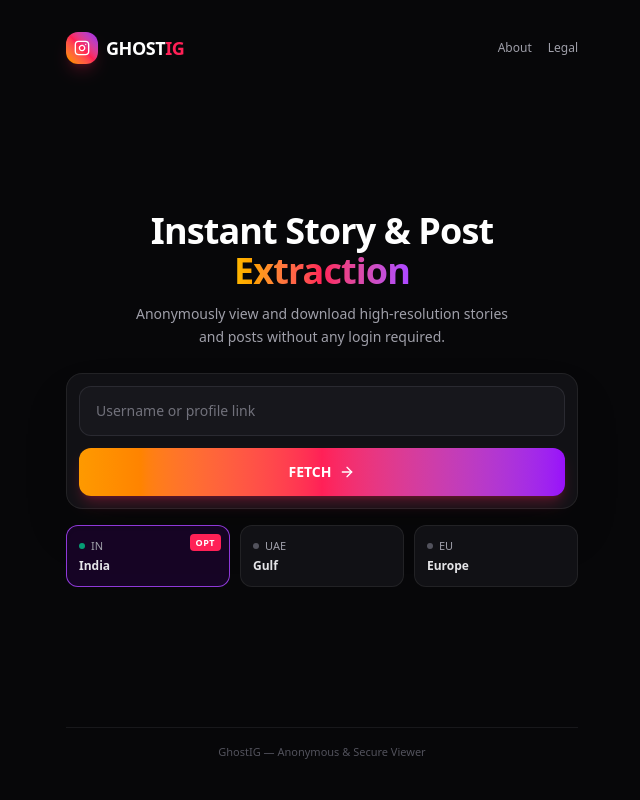
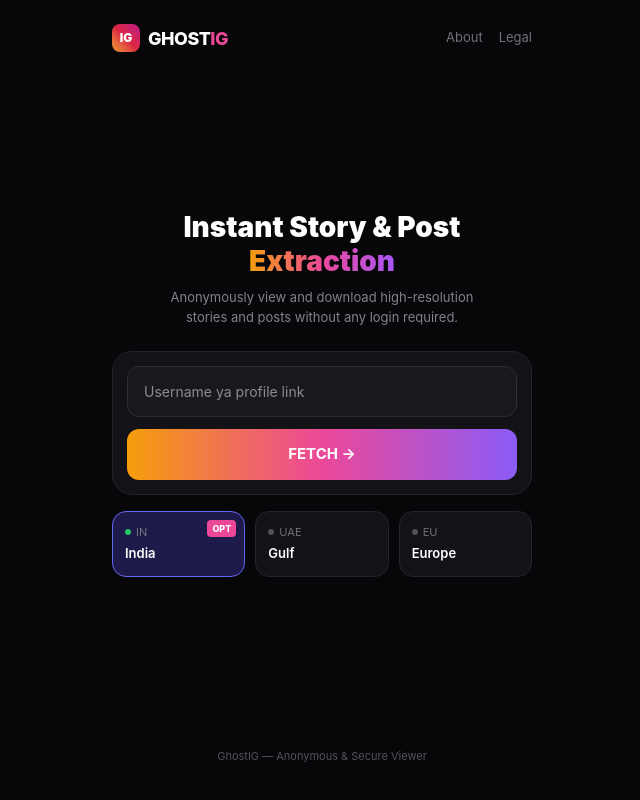
Before and after one commit to alfaazmalik88-pixel/Ghost-Ig, a React (Vite) app: page / in a window 1280 px wide. Shown: the whole page, without its empty margins (318-958 px from the left). Built offline with nearby package versions, Linux system fonts and the light colour scheme.

Commit message:
Refactor Instagram profile fetch logic and messages
Updated the Instagram username sanitization and error messages to support Hindi. Enhanced the fetch logic to handle multiple endpoints for better reliability.

```diff
--- a/src/App.tsx
+++ b/src/App.tsx
@@ -1,5 +1,4 @@
 import React, { useState } from 'react';
-import { Sparkles, Shield, Zap, Globe, ArrowRight, Instagram, Lock, RefreshCw } from 'lucide-react';
 
 export default function App() {
   const [input, setInput] = useState('');
@@ -10,16 +9,19 @@
 
   const sanitizeUsername = (raw: string) => {
     let clean = raw.trim();
-    if (clean.includes('instagram.com/')) {
-      clean = clean.split('instagram.com/')[1];
+    clean = clean.split('?')[0];
+    if (clean.includes('/')) {
+      const parts = clean.split('/').filter(Boolean);
+      clean = parts[parts.length - 1] || '';
     }
-    return clean.split('?')[0].replace(/[\\\/]/g, '').replace('@', '').trim();
+    clean = clean.replace(/[@\\\/]/g, '').trim();
+    return clean;
   };
 
   const handleFetch = async () => {
     const user = sanitizeUsername(input);
     if (!user) {
-      setError('Please enter a valid Instagram username');
+      setError('Kripya valid username enter karein');
       return;
     }
 
@@ -27,177 +29,273 @@
     setError(null);
     setProfile(null);
 
+    const igTarget = `https://www.instagram.com/api/v1/users/web_profile_info/?username=${encodeURIComponent(user)}`;
+    const endpoints = [
+      `https://api.allorigins.win/get?url=${encodeURIComponent(igTarget)}`,
+      `https://corsproxy.io/?url=${encodeURIComponent(igTarget)}`,
+      `https://api.codetabs.com/v1/proxy?quest=${encodeURIComponent(igTarget)}`
+    ];
+
+    let foundData: any = null;
+
+    for (const ep of endpoints) {
       try {
-      const target = `https://www.instagram.com/api/v1/users/web_profile_info/?username=${encodeURIComponent(user)}`;
-      const res = await fetch(`https://api.allorigins.win/get?url=${encodeURIComponent(target)}`);
+        const res = await fetch(ep, {
+          headers: {
+            'x-ig-app-id': '936619743392459',
+            'Accept-Language': 'en-US,en;q=0.9'
+          }
+        });
 
-      if (!res.ok) throw new Error('Network timeout. Please try again.');
+        if (!res.ok) continue;
 
-      const jsonWrapper = await res.json();
-      const raw = jsonWrapper.contents;
+        const text = await res.text();
+        if (!text || text.trim().length === 0) continue;
 
-      if (!raw || raw.trim().startsWith('<') || !raw.includes('data')) {
-        throw new Error('Account is private or restricted by Instagram.');
+        let parsed: any;
+        try {
+          parsed = JSON.parse(text);
+          if (parsed.contents) {
+            if (typeof parsed.contents === 'string') {
+              if (parsed.contents.trim().startsWith('<')) continue;
+              parsed = JSON.parse(parsed.contents);
+            } else {
+              parsed = parsed.contents;
+            }
+          }
+        } catch {
+          continue;
         }
 
-      const parsed = JSON.parse(raw);
-      if (!parsed.data?.user) {
-        throw new Error('Profile not found.');
+        const userData = parsed?.data?.user;
+        if (userData) {
+          foundData = userData;
+          break;
+        }
+      } catch {
+        continue;
+      }
     }
 
-      setProfile(parsed.data.user);
-    } catch (err: any) {
-      setError(err.message || 'Failed to extract profile.');
-    } finally {
     setLoading(false);
+
+    if (foundData) {
+      setProfile(foundData);
+    } else {
+      setError('Profile load nahi ho saki ya Instagram ne block kiya hai. Thodi der baad try karein.');
     }
   };
 
   return (
-    <div className="min-h-screen bg-[#070709] text-white flex flex-col items-center justify-between p-4 sm:p-6 font-sans">
+    <div style={{
+      minHeight: '100vh',
+      backgroundColor: '#070709',
+      color: '#ffffff',
+      fontFamily: '-apple-system, BlinkMacSystemFont, "Segoe UI", Roboto, sans-serif',
+      display: 'flex',
+      flexDirection: 'column',
+      justifyContent: 'space-between',
+      padding: '24px 16px',
+      boxSizing: 'border-box'
+    }}>
 
-      {/* Top Navbar */}
-      <header className="w-full max-w-lg flex items-center justify-between py-2">
-        <div className="flex items-center gap-2">
-          <div className="w-8 h-8 rounded-xl bg-gradient-to-tr from-amber-500 via-rose-500 to-purple-600 flex items-center justify-center shadow-lg shadow-rose-500/20">
-            <Instagram className="w-4 h-4 text-white" />
+      {/* Top Header */}
+      <div style={{ width: '100%', maxWidth: '420px', margin: '0 auto', display: 'flex', justifyContent: 'space-between', alignItems: 'center' }}>
+        <div style={{ display: 'flex', alignItems: 'center', gap: '8px' }}>
+          <div style={{
+            width: '28px',
+            height: '28px',
+            borderRadius: '8px',
+            background: 'linear-gradient(45deg, #f09433, #e6683c, #dc2743, #cc2366, #bc1888)',
+            display: 'flex',
+            alignItems: 'center',
+            justifyContent: 'center',
+            fontWeight: '900',
+            fontSize: '12px'
+          }}>IG</div>
+          <span style={{ fontWeight: '800', fontSize: '18px', letterSpacing: '-0.5px' }}>
+            GHOST<span style={{ color: '#ec4899' }}>IG</span>
+          </span>
         </div>
-          <span className="font-extrabold text-lg tracking-tight">GHOST<span className="text-rose-500">IG</span></span>
+        <div style={{ display: 'flex', gap: '16px', fontSize: '13px', color: '#71717a' }}>
+          <span style={{ cursor: 'pointer' }}>About</span>
+          <span style={{ cursor: 'pointer' }}>Legal</span>
         </div>
-        <div className="flex gap-4 text-xs font-medium text-zinc-400">
-          <button className="hover:text-white transition">About</button>
-          <button className="hover:text-white transition">Legal</button>
       </div>
-      </header>
 
-      {/* Main Container */}
-      <main className="w-full max-w-lg my-auto py-8 text-center flex flex-col items-center">
-
-        {/* Title */}
-        <h1 className="text-3xl sm:text-4xl font-black tracking-tight mb-3">
-          Instant Story & Post <br />
-          <span className="bg-gradient-to-r from-amber-400 via-rose-500 to-purple-500 bg-clip-text text-transparent">
-            Extraction
-          </span>
+      {/* Center Body */}
+      <div style={{ width: '100%', maxWidth: '420px', margin: '30px auto', textAlign: 'center' }}>
+        <h1 style={{ fontSize: '28px', fontWeight: '900', lineHeight: '1.2', margin: '0 0 10px 0' }}>
+          Instant Story & Post<br />
+          <span style={{
+            background: 'linear-gradient(90deg, #f59e0b, #ec4899, #a855f7)',
+            WebkitBackgroundClip: 'text',
+            WebkitTextFillColor: 'transparent'
+          }}>Extraction</span>
         </h1>
-        <p className="text-zinc-400 text-xs sm:text-sm max-w-sm mb-6 leading-relaxed">
+        <p style={{ color: '#82828e', fontSize: '13px', lineHeight: '1.5', margin: '0 auto 24px auto', maxWidth: '320px' }}>
           Anonymously view and download high-resolution stories and posts without any login required.
         </p>
 
         {/* Input Card */}
-        <div className="w-full bg-[#111115] border border-zinc-800/80 rounded-2xl p-3 shadow-2xl backdrop-blur-sm">
-          <div className="relative mb-3">
+        <div style={{
+          backgroundColor: '#121217',
+          border: '1px solid #23232a',
+          borderRadius: '20px',
+          padding: '14px',
+          boxSizing: 'border-box'
+        }}>
           <input
             type="text"
-              placeholder="Username or profile link"
+            placeholder="Username ya profile link"
             value={input}
             onChange={(e) => setInput(e.target.value)}
-              className="w-full bg-[#17171c] text-white text-sm px-4 py-3.5 rounded-xl border border-zinc-700/50 focus:border-rose-500 focus:outline-none transition placeholder:text-zinc-500"
+            style={{
+              width: '100%',
+              backgroundColor: '#18181f',
+              border: '1px solid #2e2e38',
+              borderRadius: '12px',
+              padding: '14px 16px',
+              color: '#ffffff',
+              fontSize: '14px',
+              marginBottom: '12px',
+              outline: 'none',
+              boxSizing: 'border-box'
+            }}
           />
-          </div>
 
           <button
             onClick={handleFetch}
             disabled={loading}
-            className="w-full py-3.5 rounded-xl font-bold text-sm text-white bg-gradient-to-r from-amber-500 via-rose-500 to-purple-600 hover:opacity-95 active:scale-[0.99] transition shadow-lg shadow-rose-500/25 flex items-center justify-center gap-2 disabled:opacity-50"
+            style={{
+              width: '100%',
+              padding: '14px',
+              borderRadius: '12px',
+              border: 'none',
+              fontWeight: '700',
+              fontSize: '15px',
+              background: 'linear-gradient(90deg, #f59e0b, #ec4899, #8b5cf6)',
+              color: '#ffffff',
+              cursor: loading ? 'not-allowed' : 'pointer',
+              opacity: loading ? 0.7 : 1,
+              transition: 'opacity 0.2s',
+              display: 'flex',
+              alignItems: 'center',
+              justifyContent: 'center',
+              gap: '6px'
+            }}
           >
-            {loading ? (
-              <>
-                <RefreshCw className="w-4 h-4 animate-spin" />
-                <span>EXTRACTING...</span>
-              </>
-            ) : (
-              <>
-                <span>FETCH</span>
-                <ArrowRight className="w-4 h-4" />
-              </>
-            )}
+            {loading ? 'FETCHING...' : 'FETCH →'}
           </button>
         </div>
 
-        {/* Region Pills */}
-        <div className="w-full grid grid-cols-3 gap-2.5 mt-4">
+        {/* Region Selector Pills */}
+        <div style={{ display: 'grid', gridTemplateColumns: 'repeat(3, 1fr)', gap: '10px', marginTop: '16px' }}>
           {[
             { id: 'India', flag: 'IN', label: 'India', opt: true },
-            { id: 'Gulf', flag: 'UAE', label: 'Gulf' },
-            { id: 'Europe', flag: 'EU', label: 'Europe' }
+            { id: 'Gulf', flag: 'UAE', label: 'Gulf', opt: false },
+            { id: 'Europe', flag: 'EU', label: 'Europe', opt: false }
           ].map((item) => (
-            <button
+            <div
               key={item.id}
               onClick={() => setRegion(item.id)}
-              className={`relative flex flex-col items-start p-3 rounded-xl border text-left transition ${
-                region === item.id
-                  ? 'bg-purple-950/30 border-purple-500/80 shadow-inner'
-                  : 'bg-[#111115] border-zinc-800/80 hover:border-zinc-700'
-              }`}
+              style={{
+                position: 'relative',
+                backgroundColor: region === item.id ? '#1e1b4b' : '#121217',
+                border: region === item.id ? '1px solid #6366f1' : '1px solid #23232a',
+                borderRadius: '14px',
+                padding: '12px',
+                textAlign: 'left',
+                cursor: 'pointer'
+              }}
             >
               {item.opt && (
-                <span className="absolute top-2 right-2 bg-rose-500 text-[9px] font-extrabold px-1.5 py-0.5 rounded text-white uppercase tracking-wider">
-                  OPT
-                </span>
+                <span style={{
+                  position: 'absolute',
+                  top: '8px',
+                  right: '8px',
+                  backgroundColor: '#ec4899',
+                  color: '#ffffff',
+                  fontSize: '9px',
+                  fontWeight: '800',
+                  padding: '2px 5px',
+                  borderRadius: '4px'
+                }}>OPT</span>
               )}
-              <div className="flex items-center gap-1.5 text-[11px] text-zinc-400 mb-1">
-                <span className={`w-1.5 h-1.5 rounded-full ${region === item.id ? 'bg-emerald-400 animate-pulse' : 'bg-zinc-600'}`} />
-                <span>{item.flag}</span>
+              <div style={{ display: 'flex', alignItems: 'center', gap: '5px', fontSize: '11px', color: '#71717a', marginBottom: '4px' }}>
+                <span style={{
+                  width: '6px',
+                  height: '6px',
+                  borderRadius: '50%',
+                  backgroundColor: region === item.id ? '#22c55e' : '#52525b'
+                }}></span>
+                {item.flag}
               </div>
-              <span className="text-xs font-semibold text-zinc-200">{item.label}</span>
-            </button>
+              <div style={{ fontSize: '13px', fontWeight: '600' }}>{item.label}</div>
+            </div>
           ))}
         </div>
 
         {/* Error Box */}
         {error && (
-          <div className="w-full mt-4 p-3.5 bg-red-950/40 border border-red-800/60 rounded-xl text-red-400 text-xs text-left">
+          <div style={{
+            marginTop: '16px',
+            backgroundColor: '#270a0a',
+            border: '1px solid #7f1d1d',
+            borderRadius: '14px',
+            padding: '12px 14px',
+            color: '#f87171',
+            fontSize: '13px',
+            textAlign: 'left'
+          }}>
             {error}
           </div>
         )}
 
-        {/* Result Profile Card */}
+        {/* Profile Card Output */}
         {profile && (
-          <div className="w-full mt-5 bg-[#111115] border border-zinc-800/80 rounded-2xl p-4 text-left shadow-2xl animate-fade-in">
-            <div className="flex items-center gap-3.5 mb-3">
+          <div style={{
+            marginTop: '20px',
+            backgroundColor: '#121217',
+            border: '1px solid #23232a',
+            borderRadius: '18px',
+            padding: '16px',
+            textAlign: 'left'
+          }}>
+            <div style={{ display: 'flex', alignItems: 'center', gap: '12px', marginBottom: '12px' }}>
               {profile.profile_pic_url_hd && (
                 <img
                   src={`https://images.weserv.nl/?url=${encodeURIComponent(profile.profile_pic_url_hd)}`}
                   alt=""
-                  className="w-14 h-14 rounded-full object-cover border-2 border-rose-500"
+                  style={{ width: '54px', height: '54px', borderRadius: '50%', objectFit: 'cover', border: '2px solid #ec4899' }}
                 />
               )}
               <div>
-                <h3 className="font-bold text-sm text-zinc-100">{profile.full_name || profile.username}</h3>
-                <p className="text-xs text-zinc-400">@{profile.username}</p>
+                <h3 style={{ margin: 0, fontSize: '15px', fontWeight: '700' }}>{profile.full_name || profile.username}</h3>
+                <p style={{ margin: '2px 0 0 0', color: '#82828e', fontSize: '12px' }}>@{profile.username}</p>
               </div>
             </div>
 
             {profile.biography && (
-              <p className="text-xs text-zinc-300 mb-3 leading-relaxed">
+              <p style={{ fontSize: '13px', color: '#d4d4d8', lineHeight: '1.4', margin: '8px 0' }}>
                 {profile.biography}
               </p>
             )}
 
-            <div className="flex justify-between pt-3 border-t border-zinc-800/80 text-xs">
-              <div>
-                <span className="font-bold text-white">{profile.edge_followed_by?.count?.toLocaleString() || 0}</span>
-                <span className="text-zinc-500 ml-1">Followers</span>
-              </div>
-              <div>
-                <span className="font-bold text-white">{profile.edge_follow?.count?.toLocaleString() || 0}</span>
-                <span className="text-zinc-500 ml-1">Following</span>
-              </div>
-              <div>
-                <span className="font-bold text-white">{profile.edge_owner_to_timeline_media?.count?.toLocaleString() || 0}</span>
-                <span className="text-zinc-500 ml-1">Posts</span>
-              </div>
+            <div style={{ display: 'flex', justifyContent: 'space-between', paddingTop: '10px', borderTop: '1px solid #23232a', fontSize: '12px' }}>
+              <span><b>{profile.edge_followed_by?.count?.toLocaleString() || 0}</b> <span style={{ color: '#71717a' }}>Followers</span></span>
+              <span><b>{profile.edge_follow?.count?.toLocaleString() || 0}</b> <span style={{ color: '#71717a' }}>Following</span></span>
+              <span><b>{profile.edge_owner_to_timeline_media?.count?.toLocaleString() || 0}</b> <span style={{ color: '#71717a' }}>Posts</span></span>
             </div>
           </div>
         )}
 
-      </main>
+      </div>
 
       {/* Footer */}
-      <footer className="w-full max-w-lg text-center py-4 border-t border-zinc-900 text-[11px] text-zinc-600">
+      <div style={{ textAlign: 'center', fontSize: '11px', color: '#52525b', padding: '12px 0' }}>
         GhostIG — Anonymous & Secure Viewer
-      </footer>
+      </div>
 
     </div>
   );
```
Lines whose indentation alone changed are shown as unchanged.
